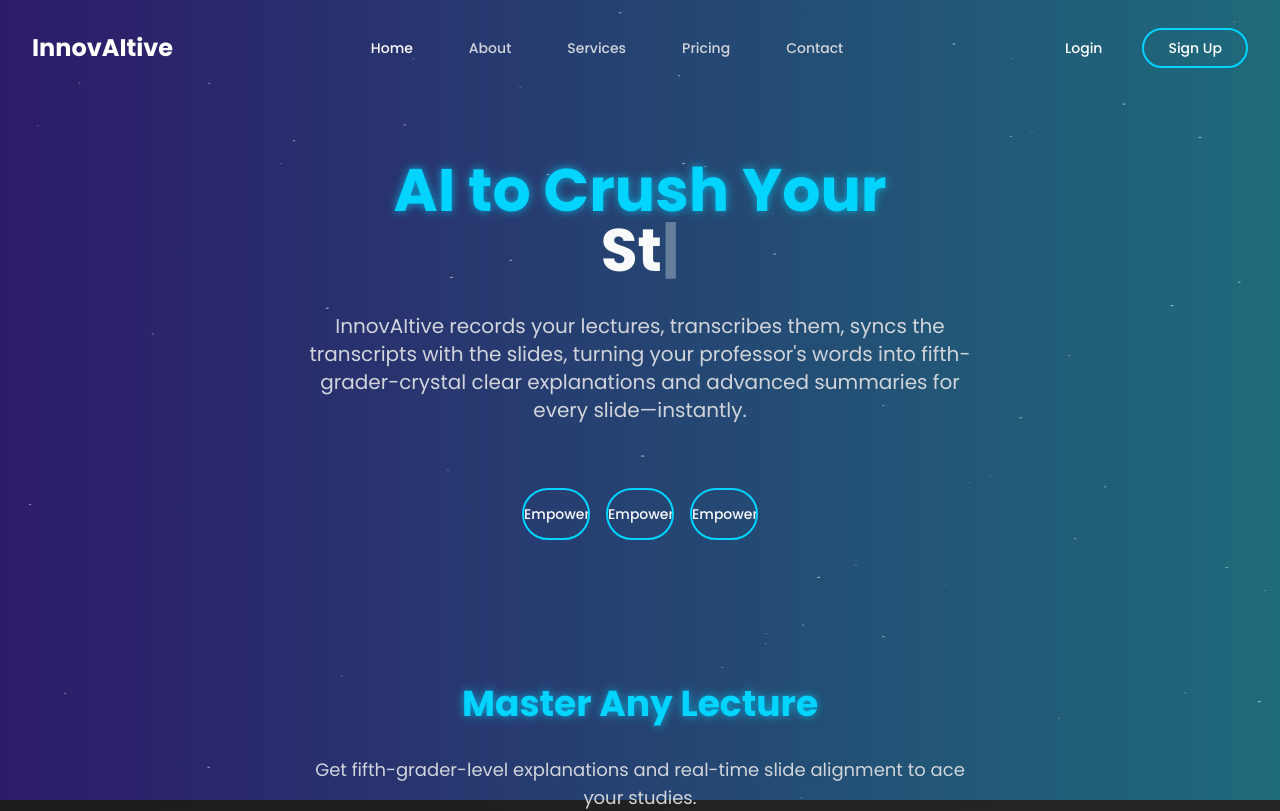
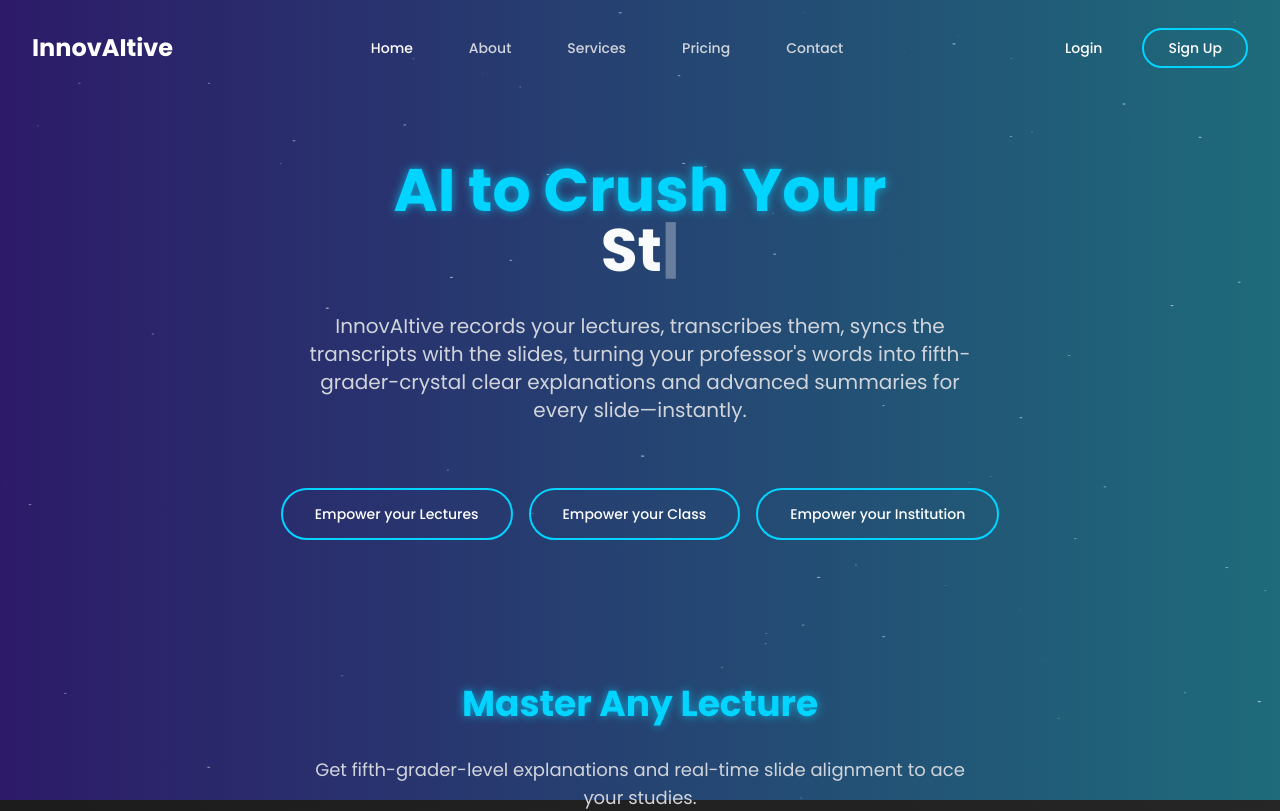
Before and after one commit to srp8/innov-ai-tive, a React (Vite) app: page / in a window 1280 px wide. Shown: the top 811 px of the page. Built offline with nearby package versions, Linux system fonts and the light colour scheme.

Commit message:
Reverted to commit 1a6d6fa5ed34697af60724bfbafa0e346cf8b779

```diff
--- a/src/components/Hero.tsx
+++ b/src/components/Hero.tsx
@@ -1,10 +1,11 @@
 
 import { Button } from '@/components/ui/button';
-import { useEffect, useState } from 'react';
+import { useEffect, useState, useRef } from 'react';
 import { Link } from 'react-router-dom';
 
 export default function Hero() {
   const [isLoaded, setIsLoaded] = useState(false);
+  const [activeTooltip, setActiveTooltip] = useState<string | null>(null);
   const [typewriterIndex, setTypewriterIndex] = useState(0);
   const [displayText, setDisplayText] = useState("");
   const [isTyping, setIsTyping] = useState(true);
@@ -68,33 +69,57 @@ export default function Hero() {
               InnovAItive records your lectures, transcribes them, syncs the transcripts with the slides, turning your professor's words into fifth-grader-crystal clear explanations and advanced summaries for every slide—instantly.
             </p>
             <div className="flex flex-col sm:flex-row justify-center gap-4 pt-8">
+              <div className="relative">
                 <Button
                   size="lg"
-                className="bg-transparent border-2 border-neon-blue text-white hover:text-neon-blue glow-on-hover rounded-full px-8 py-6 text-fade-button"
+                  className="bg-transparent border-2 border-neon-blue text-white hover:text-neon-blue glow-on-hover rounded-full px-8 py-6"
                   onClick={() => console.log('Student signup')}
+                  onMouseEnter={() => setActiveTooltip('lectures')}
+                  onMouseLeave={() => setActiveTooltip(null)}
                 >
-                <span className="default-text">Empower your Lectures</span>
-                <span className="hover-text">For Students</span>
+                  Empower your Lectures
                 </Button>
+                {activeTooltip === 'lectures' && (
+                  <div className="absolute -top-12 left-1/2 transform -translate-x-1/2 bg-charcoal-dark p-2 rounded text-white text-sm neon-border whitespace-nowrap">
+                    For Students
+                  </div>
+                )}
+              </div>
 
+              <div className="relative">
                 <Button
                   size="lg"
-                className="bg-transparent border-2 border-neon-blue text-white hover:text-neon-blue glow-on-hover rounded-full px-8 py-6 text-fade-button"
+                  className="bg-transparent border-2 border-neon-blue text-white hover:text-neon-blue glow-on-hover rounded-full px-8 py-6"
                   onClick={() => console.log('Professor signup')}
+                  onMouseEnter={() => setActiveTooltip('class')}
+                  onMouseLeave={() => setActiveTooltip(null)}
                 >
-                <span className="default-text">Empower your Class</span>
-                <span className="hover-text">For Professors</span>
+                  Empower your Class
                 </Button>
+                {activeTooltip === 'class' && (
+                  <div className="absolute -top-12 left-1/2 transform -translate-x-1/2 bg-charcoal-dark p-2 rounded text-white text-sm neon-border whitespace-nowrap">
+                    For Professors
+                  </div>
+                )}
+              </div>
 
+              <div className="relative">
                 <Link to="/about">
                   <Button
                     size="lg"
-                  className="bg-transparent border-2 border-neon-blue text-white hover:text-neon-blue glow-on-hover rounded-full px-8 py-6 text-fade-button"
+                    className="bg-transparent border-2 border-neon-blue text-white hover:text-neon-blue glow-on-hover rounded-full px-8 py-6"
+                    onMouseEnter={() => setActiveTooltip('institution')}
+                    onMouseLeave={() => setActiveTooltip(null)}
                   >
-                  <span className="default-text">Empower your Institution</span>
-                  <span className="hover-text">For Universities</span>
+                    Empower your Institution
                   </Button>
                 </Link>
+                {activeTooltip === 'institution' && (
+                  <div className="absolute -top-12 left-1/2 transform -translate-x-1/2 bg-charcoal-dark p-2 rounded text-white text-sm neon-border whitespace-nowrap">
+                    For Universities
+                  </div>
+                )}
+              </div>
             </div>
           </div>
         </div>
--- a/src/index.css
+++ b/src/index.css
@@ -98,39 +98,6 @@
   @apply bg-charcoal/80 backdrop-blur-md border border-charcoal-light/20;
 }
 
-/* Text fade button styles */
-.text-fade-button {
-  position: relative;
-  overflow: hidden;
-}
-
-.text-fade-button .default-text,
-.text-fade-button .hover-text {
-  display: block;
-  transition: opacity 0.3s ease, transform 0.3s ease;
-  white-space: nowrap;
-  position: absolute;
-  left: 50%;
-  transform: translateX(-50%);
-  width: 100%;
-}
-
-.text-fade-button .default-text {
-  opacity: 1;
-}
-
-.text-fade-button .hover-text {
-  opacity: 0;
-}
-
-.text-fade-button:hover .default-text {
-  opacity: 0;
-}
-
-.text-fade-button:hover .hover-text {
-  opacity: 1;
-}
-
 /* Typewriter effect */
 .typewriter-container {
   display: inline-block;
```
Lines whose indentation alone changed are shown as unchanged.
